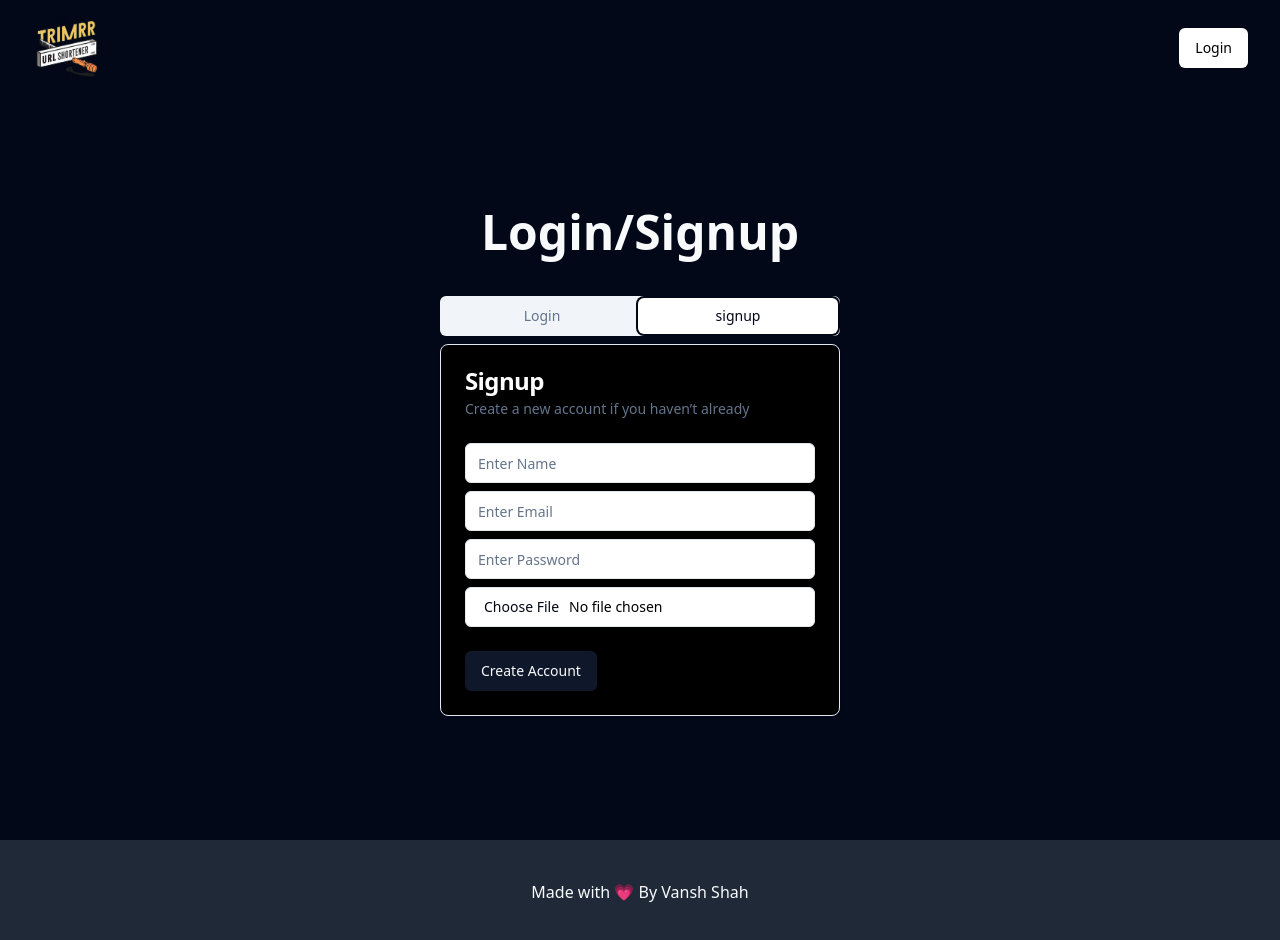
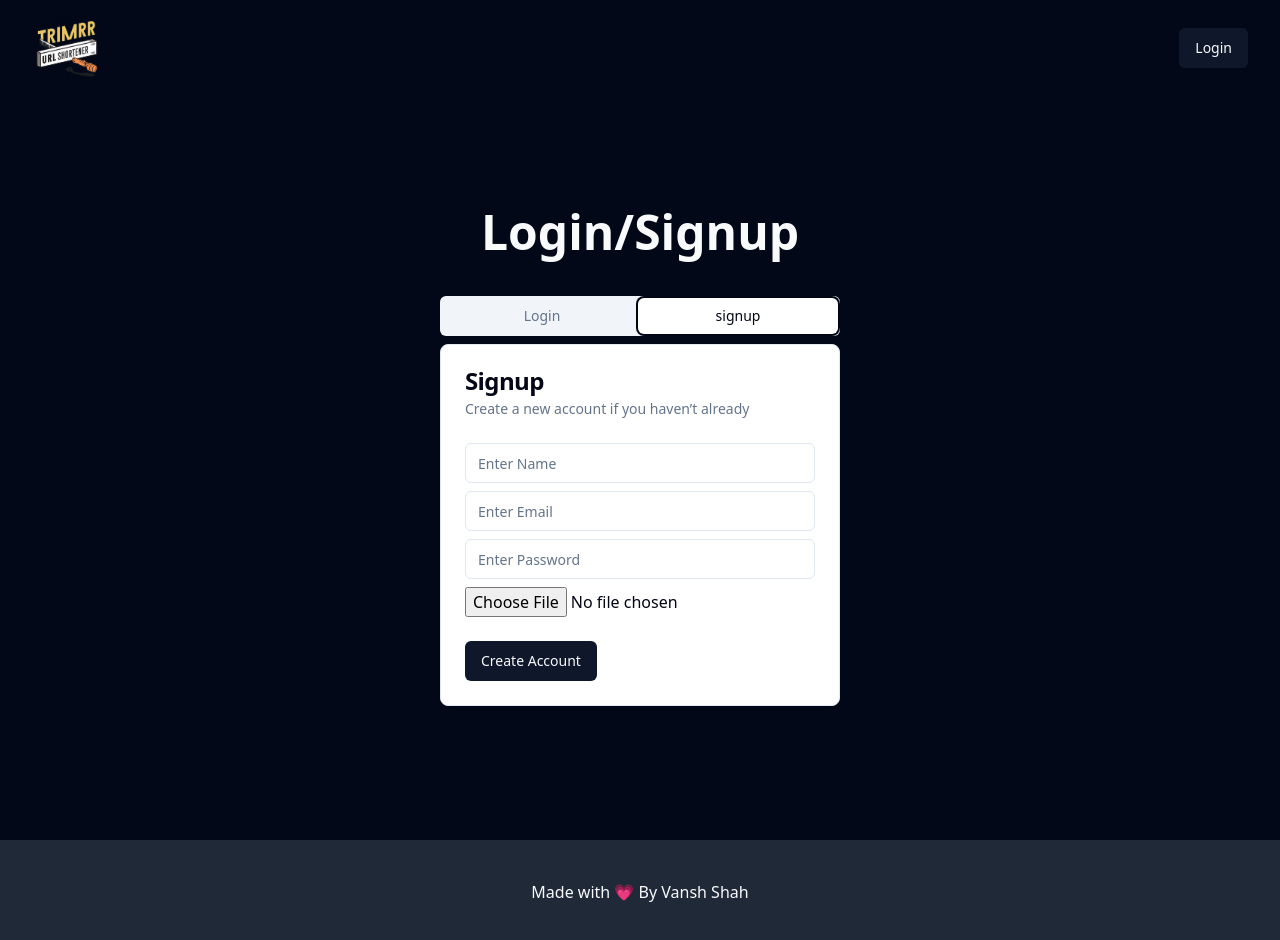
Before and after one commit to VanshShah174/url-shortner, a React (Vite) app: page /auth in a window 1280 px wide. Both pictures are taken after a click on the tab "signup". Shown: the top 940 px of the page. Built offline with nearby package versions, Linux system fonts and the light colour scheme.

Commit message:
dynamic functionality in header portion implemented along with logout logic

```diff
--- a/src/components/header.jsx
+++ b/src/components/header.jsx
@@ -1,7 +1,3 @@
-import React from "react";
-import { Link } from "react-router-dom";
-import { Button } from "./ui/button";
-import { useNavigate } from "react-router-dom";
 import {
   DropdownMenu,
   DropdownMenuContent,
@@ -10,47 +6,58 @@ import {
   DropdownMenuSeparator,
   DropdownMenuTrigger,
 } from "@/components/ui/dropdown-menu";
-import { Avatar, AvatarFallback, AvatarImage } from "@radix-ui/react-avatar";
-import { LogOut } from "lucide-react";
-import { LinkIcon } from "lucide-react";
+import {logout} from "@/db/apiAuth";
+import useFetch from "@/hooks/use-fetch";
+import {Avatar, AvatarFallback, AvatarImage} from "@radix-ui/react-avatar";
+import {LinkIcon, LogOut} from "lucide-react";
+import {Link, useNavigate} from "react-router-dom";
+import {BarLoader} from "react-spinners";
+import {Button} from "./ui/button";
+import {UrlState} from "@/context";
 
 const Header = () => {
-  const naviagte = useNavigate();
-  const user = false;
+  const {loading, fn: fnLogout} = useFetch(logout);
+  const navigate = useNavigate();
+
+  const {user, fetchUser} = UrlState();
 
   return (
-    <nav className="py-4 flex items-center justify-between">
+    <>
+      <nav className="py-4 flex justify-between items-center">
         <Link to="/">
           <img src="/logo (2).png" className="h-16" alt="Trimrr Logo" />
         </Link>
-
-      <div>
+        <div className="flex gap-4">
           {!user ? (
-          <Button
-            onClick={() => naviagte("/auth")}
-            className="bg-white text-black"
-          >
-            Login
-          </Button>
+            <Button onClick={() => navigate("/auth")}>Login</Button>
           ) : (
             <DropdownMenu>
               <DropdownMenuTrigger className="w-10 rounded-full overflow-hidden">
                 <Avatar>
-                <AvatarImage
-                  className="h-10 w-10"
-                  src="https://github.com/shadcn.png"
-                />
-                <AvatarFallback>VS</AvatarFallback>
+                  <AvatarImage src={user?.user_metadata?.profile_pic} />
+                  <AvatarFallback>PA</AvatarFallback>
                 </Avatar>
               </DropdownMenuTrigger>
               <DropdownMenuContent>
-              <DropdownMenuLabel>Vansh Shah</DropdownMenuLabel>
+                <DropdownMenuLabel>
+                  {user?.user_metadata?.name}
+                </DropdownMenuLabel>
                 <DropdownMenuSeparator />
                 <DropdownMenuItem>
+                  <Link to="/dashboard" className="flex">
                     <LinkIcon className="mr-2 h-4 w-4" />
                     My Links
+                  </Link>
                 </DropdownMenuItem>
-              <DropdownMenuItem className="text-red-400">
+                <DropdownMenuItem
+                  onClick={() => {
+                    fnLogout().then(() => {
+                      fetchUser();
+                      navigate("/");
+                    });
+                  }}
+                  className="text-red-400"
+                >
                   <LogOut className="mr-2 h-4 w-4" />
                   <span>Logout</span>
                 </DropdownMenuItem>
@@ -59,6 +66,8 @@ const Header = () => {
           )}
         </div>
       </nav>
+      {loading && <BarLoader className="mb-4" width={"100%"} color="#36d7b7" />}
+    </>
   );
 };
 
--- a/src/components/signup.jsx
+++ b/src/components/signup.jsx
@@ -1,4 +1,7 @@
-import { Input } from "./ui/input";
+import {useEffect, useState} from "react";
+import Error from "./error";
+import {Input} from "./ui/input";
+import * as Yup from "yup";
 import {
   Card,
   CardContent,
@@ -7,15 +10,11 @@ import {
   CardHeader,
   CardTitle,
 } from "./ui/card";
-import { Button } from "./ui/button";
-import { useNavigate, useSearchParams } from "react-router-dom";
-import { useEffect, useState } from "react";
-import * as Yup from "yup";
-import Error from "./error";
-import { signup } from "@/db/apiAuth";
-import { BeatLoader } from "react-spinners";
+import {Button} from "./ui/button";
+import {useNavigate, useSearchParams} from "react-router-dom";
+import {signup} from "@/db/apiAuth";
+import {BeatLoader} from "react-spinners";
 import useFetch from "@/hooks/use-fetch";
-import { UrlState } from "@/context";
 
 const Signup = () => {
   let [searchParams] = useSearchParams();
@@ -25,26 +24,24 @@ const Signup = () => {
 
   const [errors, setErrors] = useState({});
   const [formData, setFormData] = useState({
-   name:"",
+    name: "",
     email: "",
     password: "",
     profile_pic: null,
   });
 
   const handleInputChange = (e) => {
-    const { name, value , files } = e.target;
+    const {name, value, files} = e.target;
     setFormData((prevState) => ({
       ...prevState,
-      [name]: files ? files[0] :value,
+      [name]: files ? files[0] : value,
     }));
   };
 
-  const { loading, error, fn: fnSignup, data } = useFetch(signup, formData);
-  const { fetchUser } = UrlState();
+  const {loading, error, fn: fnSignup, data} = useFetch(signup, formData);
 
   useEffect(() => {
     if (error === null && data) {
-      fetchUser();
       navigate(`/dashboard?${longLink ? `createNew=${longLink}` : ""}`);
     }
     // eslint-disable-next-line react-hooks/exhaustive-deps
@@ -61,30 +58,33 @@ const Signup = () => {
         password: Yup.string()
           .min(6, "Password must be at least 6 characters")
           .required("Password is required"),
-          profile_pic: Yup.mixed().required("profile pic is required"),
+        profile_pic: Yup.mixed().required("Profile picture is required"),
       });
 
-      await schema.validate(formData, { abortEarly: false });
+      await schema.validate(formData, {abortEarly: false});
       await fnSignup();
-    } catch (e) {
+    } catch (error) {
       const newErrors = {};
+      if (error?.inner) {
+        error.inner.forEach((err) => {
+          newErrors[err.path] = err.message;
+        });
 
-      e?.inner?.forEach((err) => {
-        newErrors[err.path] = err.message;
-      });
-
-      setErrors(newErrors);
+        setErrors(newErrors);
+      } else {
+        setErrors({api: error.message});
+      }
     }
   };
 
   return (
-    <Card className="bg-black text-white">
+    <Card>
       <CardHeader>
         <CardTitle>Signup</CardTitle>
         <CardDescription>
           Create a new account if you haven&rsquo;t already
         </CardDescription>
-        {error && <Error message={error.message} />}
+        {error && <Error message={error?.message} />}
       </CardHeader>
       <CardContent className="space-y-2">
         <div className="space-y-1">
@@ -92,7 +92,6 @@ const Signup = () => {
             name="name"
             type="text"
             placeholder="Enter Name"
-            className="text-black"
             onChange={handleInputChange}
           />
         </div>
@@ -102,7 +101,6 @@ const Signup = () => {
             name="email"
             type="email"
             placeholder="Enter Email"
-            className="text-black"
             onChange={handleInputChange}
           />
         </div>
@@ -112,17 +110,15 @@ const Signup = () => {
             name="password"
             type="password"
             placeholder="Enter Password"
-            className="text-black"
             onChange={handleInputChange}
           />
         </div>
         {errors.password && <Error message={errors.password} />}
         <div className="space-y-1">
-          <Input
+          <input
             name="profile_pic"
             type="file"
             accept="image/*"
-            className="text-black"
             onChange={handleInputChange}
           />
         </div>
--- a/src/db/apiAuth.js
+++ b/src/db/apiAuth.js
@@ -1,42 +1,52 @@
-import supabase, { supabaseUrl } from "./supabase";
+import supabase, {supabaseUrl} from "./supabase";
 
-export async function login({ email, password }) {
-    const { data, error } = await supabase.auth.signInWithPassword({
+export async function login({email, password}) {
+  const {data, error} = await supabase.auth.signInWithPassword({
     email,
     password,
   });
 
-    if (error) throw new Error(error.message)
+  if (error) throw new Error(error.message);
 
-    return data
-
+  return data;
 }
 
+export async function signup({name, email, password, profile_pic}) {
+  const fileName = `dp-${name.split(" ").join("-")}-${Math.random()}`;
 
-export async function getCurrentUser() {
-    const { data: sesssion, error } = await supabase.auth.getSession()
-    if (!sesssion.session) return null;
-    if (error) throw new Error(error.message);
-    return sesssion.session?.user;
-}
+  const {error: storageError} = await supabase.storage
+    .from("profile_pic")
+    .upload(fileName, profile_pic);
 
-export async function signup({ name, email, password, profile_pic }) {
-    const filename = `dp-${name.split(" ").join("-")}-${Math.random()}`
-    const { error: storageError } = await supabase.storage.from("profile_pic").upload(filename, profile_pic);
   if (storageError) throw new Error(storageError.message);
 
-    const { data, error } = await supabase.auth.signUp({
+  const {data, error} = await supabase.auth.signUp({
     email,
     password,
     options: {
       data: {
         name,
-                profile_pic: `${supabaseUrl}/storage/v1/object/public/profile_pic/${filename}`,
-            }
-        }
-    })
+        profile_pic: `${supabaseUrl}/storage/v1/object/public/profile_pic/${fileName}`,
+      },
+    },
+  });
 
   if (error) throw new Error(error.message);
 
   return data;
 }
+
+export async function getCurrentUser() {
+  const {data: session, error} = await supabase.auth.getSession();
+  if (!session.session) return null;
+
+  // const {data, error} = await supabase.auth.getUser();
+
+  if (error) throw new Error(error.message);
+  return session.session?.user;
+}
+
+export async function logout() {
+  const {error} = await supabase.auth.signOut();
+  if (error) throw new Error(error.message);
+}
```
Lines whose indentation alone changed are shown as unchanged.
